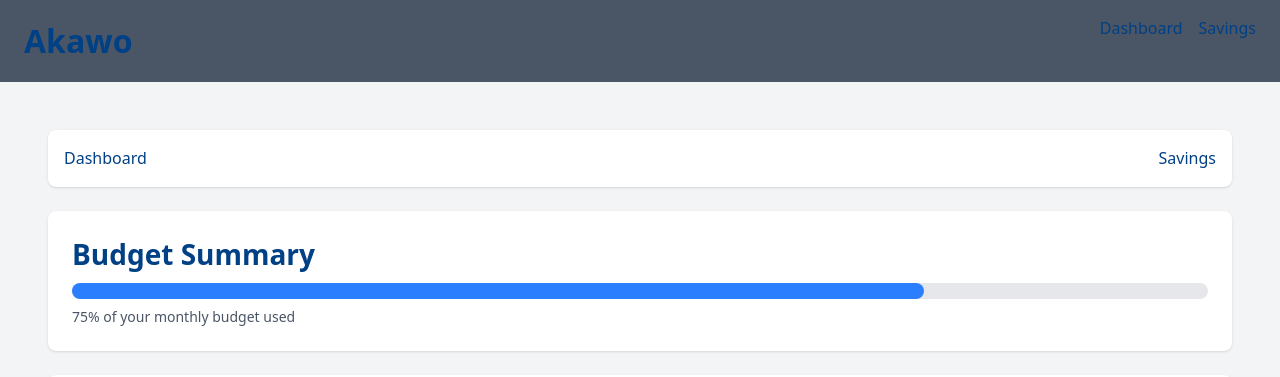
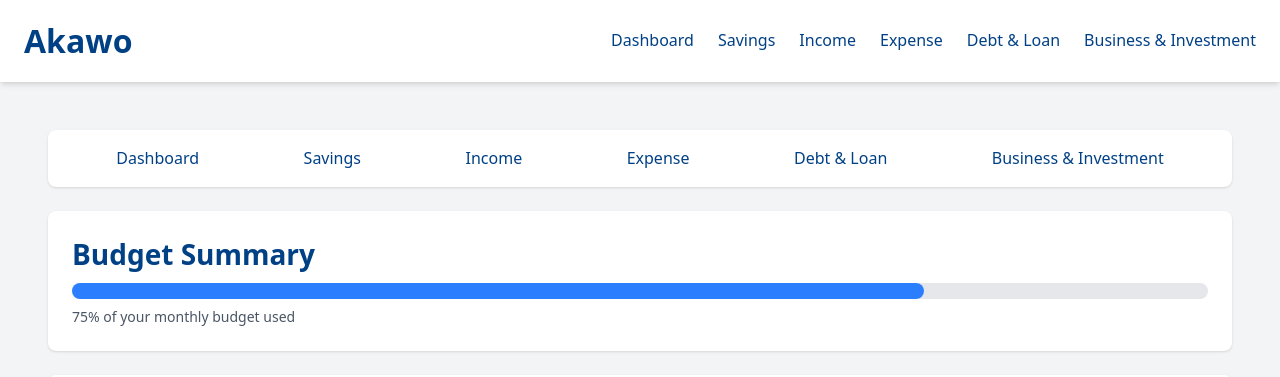
Before and after one commit to jacksonitoro/akawo-app-project, a Next.js app: page /home in a window 1280 px wide. Shown: the top 377 px of the page. Built offline with nearby package versions, Linux system fonts and the light colour scheme; no server answers.

Commit message:
Updated the homepage with some features

```diff
--- a/src/app/home/layout.tsx
+++ b/src/app/home/layout.tsx
@@ -7,11 +7,15 @@ export default function HomeLayout({ children }: { children: React.ReactNode })
   return (
     <div className="min-h-screen flex flex-col bg-gray-100">
       {/* Navigation Bar */}
-      <nav className="bg-gray-600 text-white py-4 px-6 flex justify-between">
-        <h1 className="text-lg font-bold">Akawo</h1>
-        <div className="flex gap-4">
-          <Link href="/dashboard" className="hover:underline">Dashboard</Link>
-          <Link href="/savings" className="hover:underline">Savings</Link>
+      <nav className="bg-white shadow-md py-4 px-6 flex justify-between items-center">
+        <h1 className="text-lg font-bold text-blue-600">Akawo</h1>
+        <div className="flex gap-6">
+          <Link href="/dashboard" className="text-gray-700 hover:text-blue-500">Dashboard</Link>
+          <Link href="/savings" className="text-gray-700 hover:text-green-500">Savings</Link>
+          <Link href="/income" className="text-gray-700 hover:text-purple-500">Income</Link>
+          <Link href="/expense" className="text-gray-700 hover:text-red-500">Expense</Link>
+          <Link href="/debt-loan" className="text-gray-700 hover:text-yellow-500">Debt & Loan</Link>
+          <Link href="/business-investment" className="text-gray-700 hover:text-teal-500">Business & Investment</Link>
         </div>
       </nav>
 
--- a/src/app/home/page.tsx
+++ b/src/app/home/page.tsx
@@ -1,6 +1,4 @@
-// src/app/home/page.tsx
 "use client";
-
 import Link from "next/link";
 import { useState, useEffect } from "react";
 
@@ -10,14 +8,12 @@ export default function HomePage() {
   const [budgetProgress, setBudgetProgress] = useState(75); // Example percentage
 
   useEffect(() => {
-    // Fetch recent transactions
     async function fetchTransactions() {
       const res = await fetch("/api/transactions");
       const data = await res.json();
       setTransactions(data);
     }
 
-    // Fetch upcoming bills
     async function fetchBills() {
       const res = await fetch("/api/bills");
       const data = await res.json();
@@ -31,9 +27,13 @@ export default function HomePage() {
   return (
     <div className="min-h-screen p-6 bg-gray-100">
       {/* Navigation */}
-      <nav className="flex justify-between items-center p-4 bg-white shadow rounded-lg mb-6">
+      <nav className="flex justify-around items-center p-4 bg-white shadow rounded-lg mb-6">
         <Link href="/dashboard" className="text-blue-600 font-bold">Dashboard</Link>
         <Link href="/savings" className="text-green-600 font-bold">Savings</Link>
+        <Link href="/income" className="text-purple-600 font-bold">Income</Link>
+        <Link href="/expense" className="text-red-600 font-bold">Expense</Link>
+        <Link href="/debt-loan" className="text-yellow-600 font-bold">Debt & Loan</Link>
+        <Link href="/business-investment" className="text-teal-600 font-bold">Business & Investment</Link>
       </nav>
 
       {/* Budget Summary Widget */}
@@ -45,7 +45,7 @@ export default function HomePage() {
             style={{ width: `${budgetProgress}%` }}
           ></div>
         </div>
-        <p className="mt-2 text-sm text-gray-600">75% of your monthly budget used</p>
+        <p className="mt-2 text-sm text-gray-600">{budgetProgress}% of your monthly budget used</p>
       </div>
 
       {/* Recent Transactions Feed */}
```
